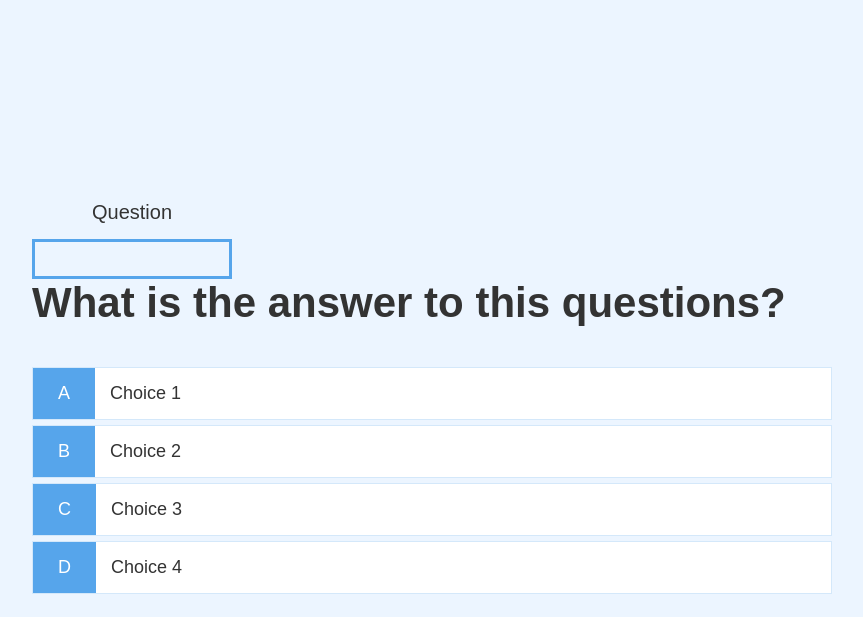
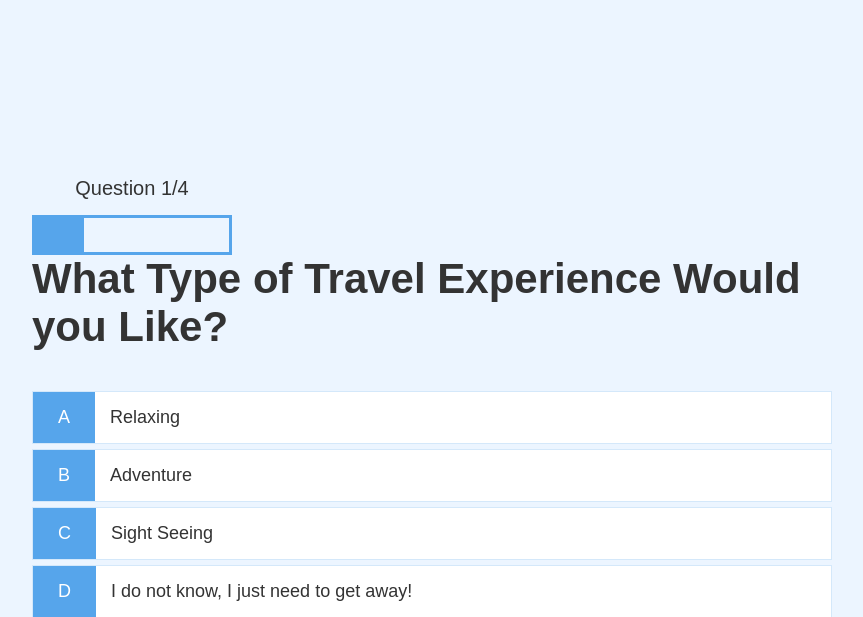
Before and after one commit to romansingh2/TravelTime, a Flask app: page /quiz in a window 1280 px wide. Shown: the top 617 px of the page, without its empty margins (208-1071 px from the left). Run offline with Flask 2, Linux system fonts and the light colour scheme; a user stored in the database is signed in; some libraries are stand-ins or nearby versions.

Commit message:
javascript directory

```diff
--- a/templates/quiz.html
+++ b/templates/quiz.html
@@ -51,6 +51,11 @@
 
 
     </div>
+    <!--
     <script type="text/javascript" src="{{ url_for('TravelTime/static', filename = 'quiz.js') }}"></script>
   </body>
+  -->
+  <script type="text/javascript" src="TravelTime/static/quiz.js"></script>
+  </body>
+
 </html>
```
